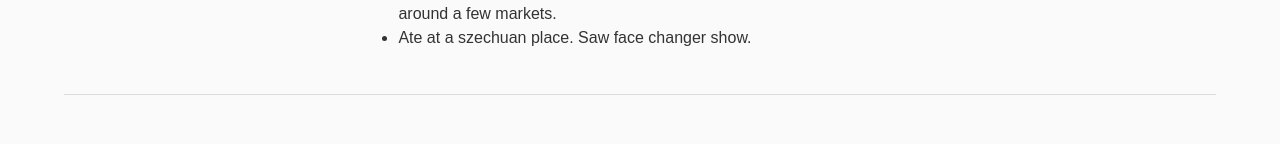
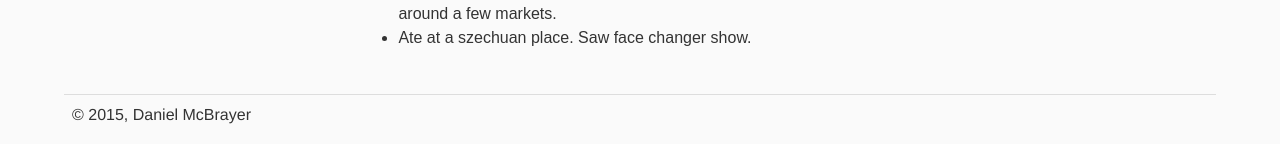
Before and after one commit to dmcbrayer/dmcbrayer.github.io, a Jekyll site: the page built from _posts/2015-03-14-china.markdown, in a window 1280 px wide. Shown: the part 1814-1958 px from the top of the page. Built offline with Jekyll 4.4.1, drawn with Linux system fonts in a browser that asks for light colours; some web fonts are replaced.

Commit message:
More organization things.  The footer shows up now and the text is the appropriate colors

```diff
--- a/_assets/scss/theme/_footer.scss
+++ b/_assets/scss/theme/_footer.scss
@@ -2,4 +2,8 @@
   @extend .wrapper;
   padding: $pad-half;
   border-top: 1px solid $light-gray;
+
+  &--dark {
+    color: $dark-gray;
+  }
 }
--- a/_assets/scss/theme/_pages.scss
+++ b/_assets/scss/theme/_pages.scss
@@ -15,7 +15,7 @@ $subheading-font-size: $h3-font-size;
 .page-heading {
   font-size: $heading-font-size;
   font-weight: normal;
-  color: $h1-font-color;
+  color: $base-font-color;
   margin-bottom: 0;
 }
 
--- /dev/null
+++ b/_includes/footer-dark.html
@@ -0,0 +1,3 @@
+<footer class="site-footer site-footer--dark">
+  <p>&copy; 2015, Daniel McBrayer</p>
+</footer>
--- a/_layouts/default-post.html
+++ b/_layouts/default-post.html
@@ -16,7 +16,7 @@
       </div>
     </div>
 
-    {% include footer.html %}
+    {% include footer-dark.html %}
 
   </body>
 
--- a/_layouts/page.html
+++ b/_layouts/page.html
@@ -2,15 +2,13 @@
 layout: default
 ---
 <section class="page">
-  <article class="type-system-rounded">
 
-    <header class="page-header">
-      <h1 class="page-title">{{ page.title }}</h1>
+    <header>
+      <h1 class="page-heading">{{ page.title }}</h1>
     </header>
 
     <div class="page-content">
       {{ content }}
     </div>
 
-  </article>
 </section>
--- a/_layouts/post.html
+++ b/_layouts/post.html
@@ -6,7 +6,7 @@ layout: default-post
   <article class="type-system-rounded" itemscope itemtype="http://schema.org/BlogPosting">
 
     <header class="post-header">
-      <h1 itemprop="name headline">{{ page.title }}</h1>
+      <h1 id="post-title" itemprop="name headline">{{ page.title }}</h1>
       <p class="post-meta">
         <time datetime="{{ page.date | date_to_xmlschema }}" itemprop="datePublished" class="date">
           {{ page.date | date: "%b %-d, %Y" }}
```
Also changed, not shown: _assets/scss/theme/_posts.scss (+9 -0 lines), assets/css/main.css.
